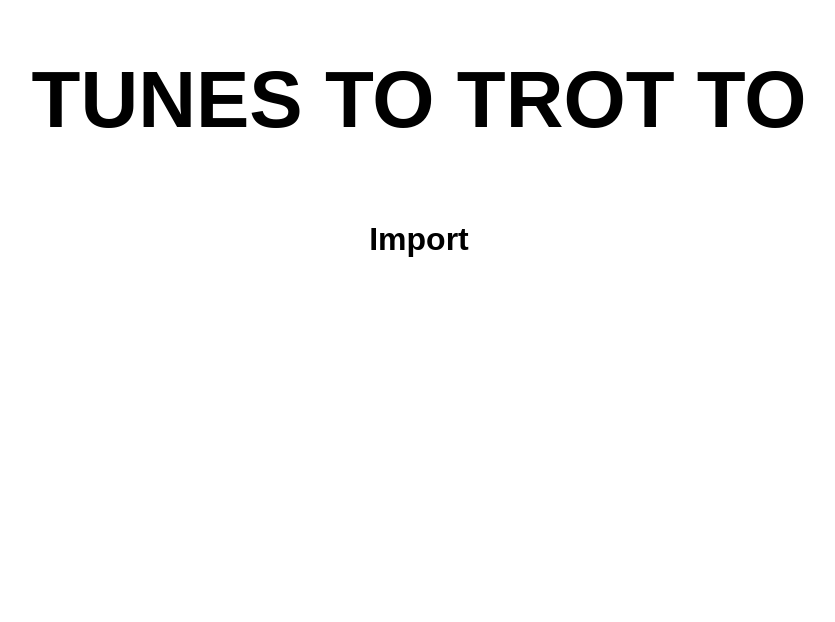
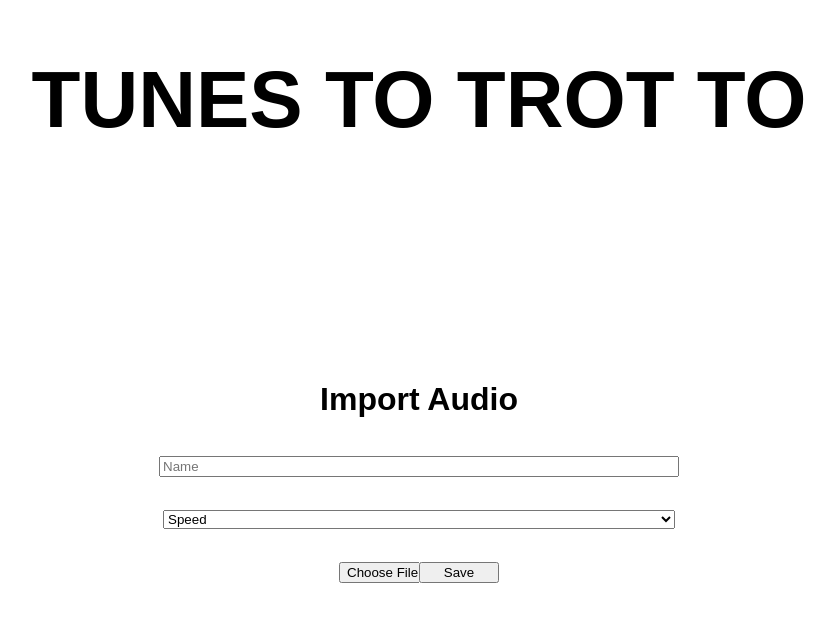
Before and after one commit to kielzor/kd-tunes-to-trot-to, a React (Create React App) app: page /import in a window 1280 px wide. Shown: the top 622 px of the page, without its empty margins (221-1056 px from the left). Built offline with nearby package versions, Linux system fonts and the light colour scheme; no server answers.

Commit message:
Build ImportAudio component

```diff
--- /dev/null
+++ b/src/components/importContainer/ImportContainer.css
@@ -0,0 +1,22 @@
+.import-container {
+  display: flex;
+  flex-direction: column;
+  align-items: center;
+  margin-top: 10rem; }
+
+.import-audio {
+  width: 40%;
+  height: 20vh;
+  display: flex;
+  flex-direction: column;
+  justify-content: space-around;
+  align-items: center; }
+
+.import-input {
+  width: 100%; }
+
+.import-file-input {
+  width: 5rem; }
+
+.import-save-button {
+  width: 5rem; }
--- a/src/components/importContainer/ImportContainer.js
+++ b/src/components/importContainer/ImportContainer.js
@@ -1,9 +1,23 @@
 import React from 'react'
+import './ImportContainer.css'
 
 export const ImportContainer = () => {
   return (
-    <div>
-      <h1>Import</h1>
+    <div className='import-container'>
+      <h1>Import Audio</h1>
+      <div className='import-audio'>
+        <input placeholder='Name'  className='import-input'/>
+        <select className='import-input'>
+          <option default>Speed</option>
+          <option>Warmup/ Cooldown</option>
+          <option>Jog</option>
+          <option>Sprint</option>
+        </select>
+        <div>
+          <input type='file' accept='audio/*' placholder='File' className='import-file-input'/>
+          <button className='import-save-button'>Save</button>
+        </div>
+      </div>
     </div>
   )
 }
--- /dev/null
+++ b/src/components/importContainer/ImportContainer.scss
@@ -0,0 +1,27 @@
+.import-container {
+  display: flex;
+  flex-direction: column;
+  align-items: center;
+  margin-top: 10rem;
+}
+
+.import-audio {
+  width: 40%;
+  height: 20vh;
+  display: flex;
+  flex-direction: column;
+  justify-content: space-around;
+  align-items: center;
+}
+
+.import-input {
+  width: 100%;
+}
+
+.import-file-input {
+  width: 5rem;
+}
+
+.import-save-button {
+  width: 5rem;
+}
```
